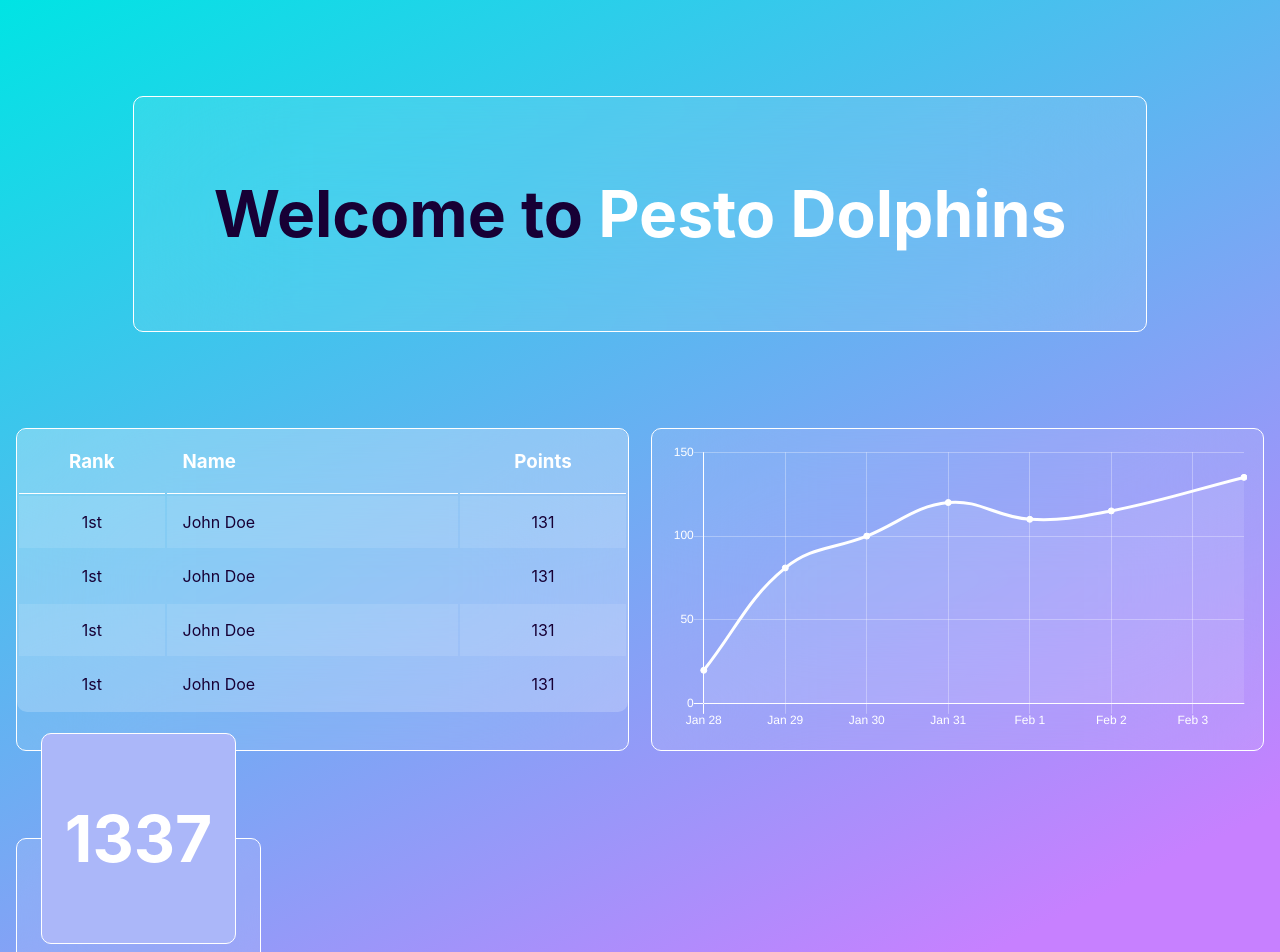
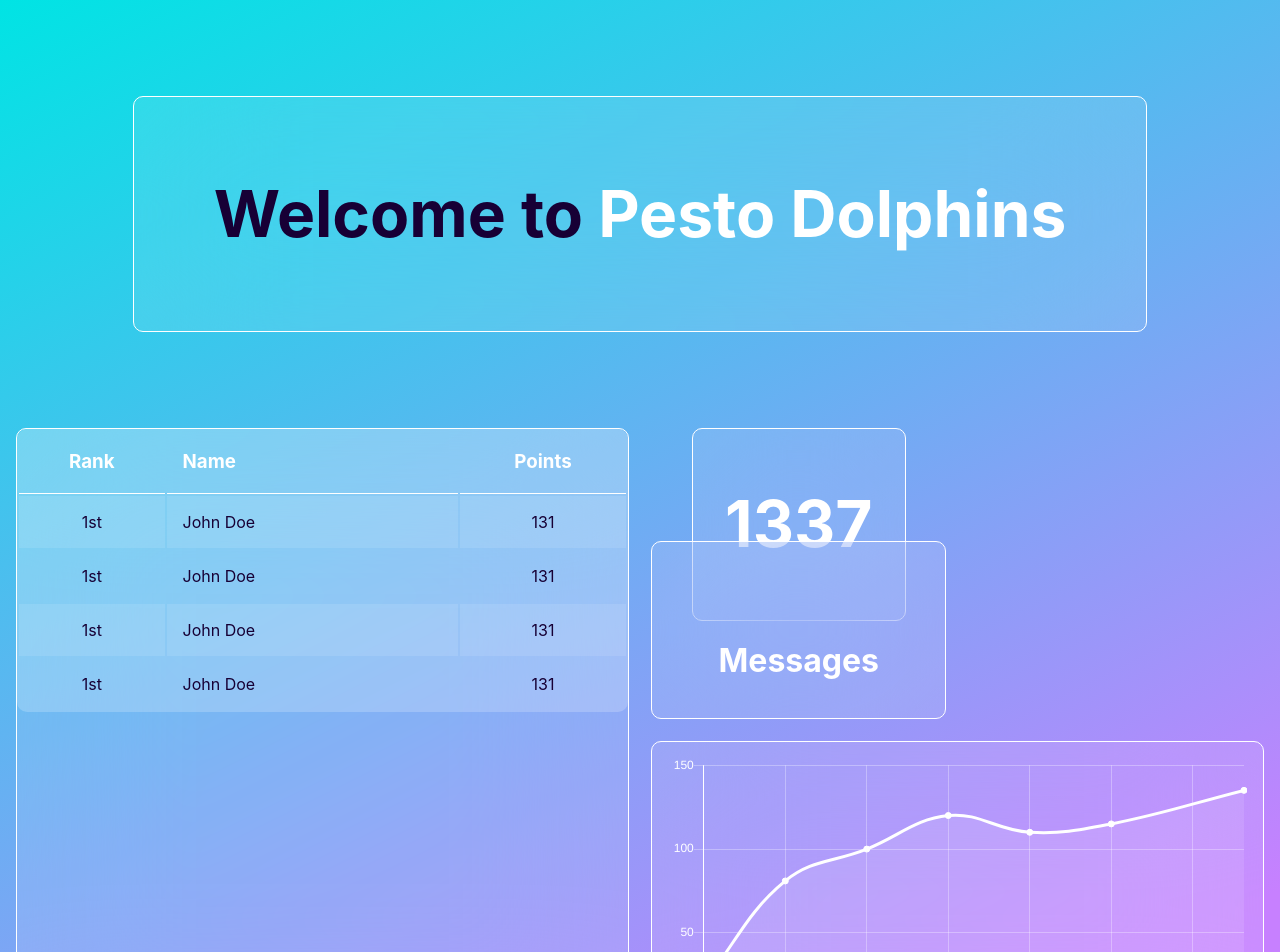
Before and after one commit to spd1-3/pesto-dolphins, a Next.js app in the folder Frontend/: page / in a window 1280 px wide. Shown: the top 952 px of the page. Built offline with nearby package versions, Linux system fonts and the light colour scheme.

Commit message:
Reconfigure layout for the dashboard's second column grid

```diff
--- a/Frontend/components/TotalMessages.js
+++ b/Frontend/components/TotalMessages.js
@@ -2,16 +2,18 @@ import styles from '../styles/dashboard.module.css'
 
 function TotalMessages() {
     return (
-    <div className={`${styles.messageDiv} blur`}>
+        <div className={styles.totalMessagesContainer}>
             <div className={`${styles.messageChildDiv} blur`}>
                 <h1 className={styles.textLarge}>
                     1337
                 </h1>
             </div>
+            <div className={`${styles.messageDiv} blur`}>
                 <h1 className={styles.textSmall}>
                     Messages
                 </h1>
             </div>
+        </div>
     )
 }
 export default TotalMessages
--- a/Frontend/pages/index.js
+++ b/Frontend/pages/index.js
@@ -18,9 +18,10 @@ export default function Home() {
             </main>
             <div className={styles.components}>
                 <DashboardLeaderboard />
-                {/* Placing this duplicate here until other components are added in order to display consistent layout */}
-                <DashboardMessagesChart />
-                <TotalMessages />
+                <div className={styles.secondColumn}>
+                    <TotalMessages />
+                    <DashboardMessagesChart />
+                </div>
             </div>
             <Footer />
         </div>
--- a/Frontend/styles/dashboard.module.css
+++ b/Frontend/styles/dashboard.module.css
@@ -129,8 +129,18 @@
     text-align: left;
 }
 
+/* Second Column  */
+.secondColumn {
+    display: grid;
+    grid-template-columns: repeat(2, 1fr);
+    flex-direction: row;
+    overflow-x: hidden;
+    gap: 1.4rem;
+}
+
 /* Message Chart */
 .messageChartCard {
+    grid-column: 1 / span 2;
     min-width: 100%;
     padding: 1rem;
     overflow: hidden;
@@ -145,27 +155,29 @@
     height: 1em;
 }
 
-.messageDiv {
+/* Total Messages */
+
+.totalMessagesContainer {
+    flex: 1;
     display: flex;
     flex-direction: column;
     align-items: center;
-    width: 40%;
+}
+
+.messageDiv {
+    margin-top: -5rem;
+    padding: 5rem 2rem 1rem 2rem;
+    width: 100%;
     position: relative;
-    top: 65px;
     border-radius: var(--border-radius);
 }
 
 .messageChildDiv {
     display: inline-block;
-    width: 80%;
+    padding: 1rem 2rem 1rem 2rem;
     height: auto;
     position:relative;
-    top: -106px;
     border-radius: var(--border-radius);
-    margin-bottom: -100px;
-    padding-top: 25px;
-    padding-bottom: 25px;
-    background-color: #ABB7F9;
 }
 
 .textLarge {
```
Lines whose indentation alone changed are shown as unchanged.
